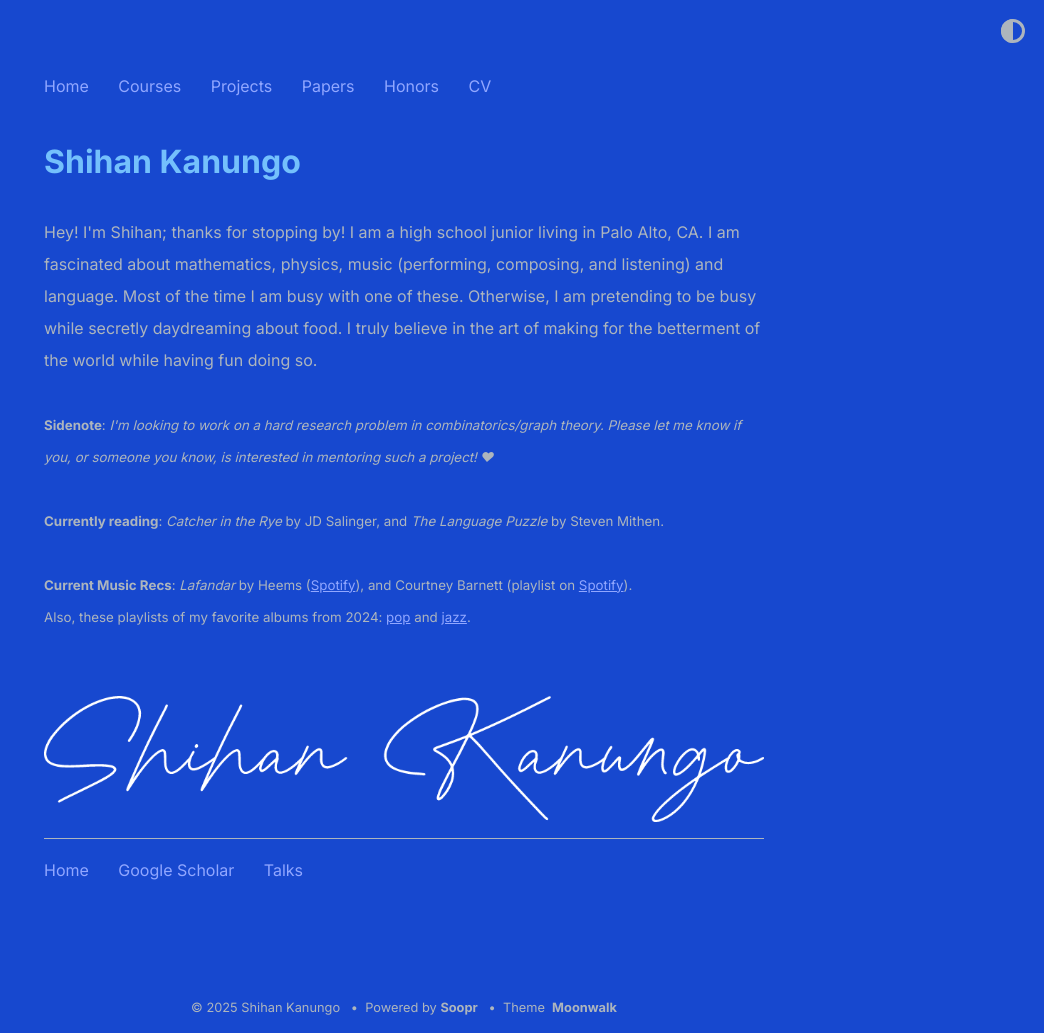
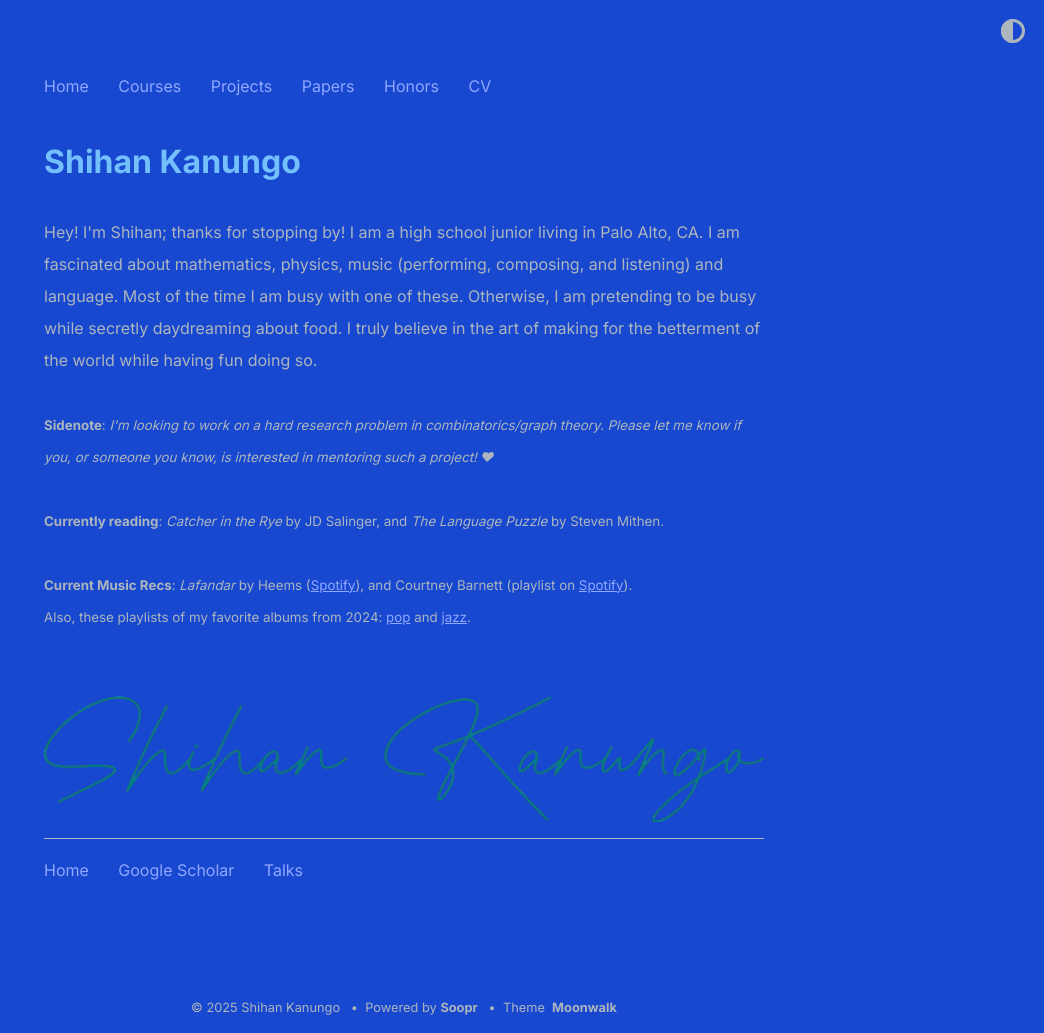
Before and after one commit to shihankanungo/shihankanungo.github.io, a Jekyll site: the page built from index.md, in a window 1280 px wide. Shown: the whole page, without its empty margins (236-1280 px from the left). Built offline with Jekyll 4.4.1, drawn with Linux system fonts in a browser that asks for light colours.

Commit message:
Update _config.yml

```diff
--- a/_config.yml
+++ b/_config.yml
@@ -13,7 +13,7 @@
           <small><b>Current Music Recs</b>: <i>Lafandar</i> by Heems (<a href="https://open.spotify.com/album/0txwScooV6S8rd8uhWfUGe?si=r-MswTWDTRK3KoW8IBIzMg">Spotify</a>), and Courtney Barnett (playlist on <a href="https://open.spotify.com/playlist/0q3ljBMndxToa5p6pZ7sWY?si=9d6db34aeea24f48">Spotify</a>). <br> Also, these playlists of my favorite albums from 2024: <a href="https://open.spotify.com/playlist/0plT5tvEl6lVLrQDk0X3eu?si=fe06480b57f64999">pop</a> and <a href="https://open.spotify.com/playlist/5iHDUPHT30iNd4Feg0yg4f?si=737a0b1a27924789">jazz</a>. </small>
           <br /><br /><br />
 
-  <img className="mt-8 md:mt-12 w-1/2 sm:w-1/3 lg:w-1/4" src="/signature-white.png" alt="signature of shihan" aria-hidden="true" />
+  <img className="mt-8 md:mt-12 w-1/2 sm:w-1/3 lg:w-1/4" src="/signature-teal.png" alt="signature of shihan" aria-hidden="true" />
 permalink: /:slug
 
 favicon: "./logo.png" # relative path to site's favicon
```
